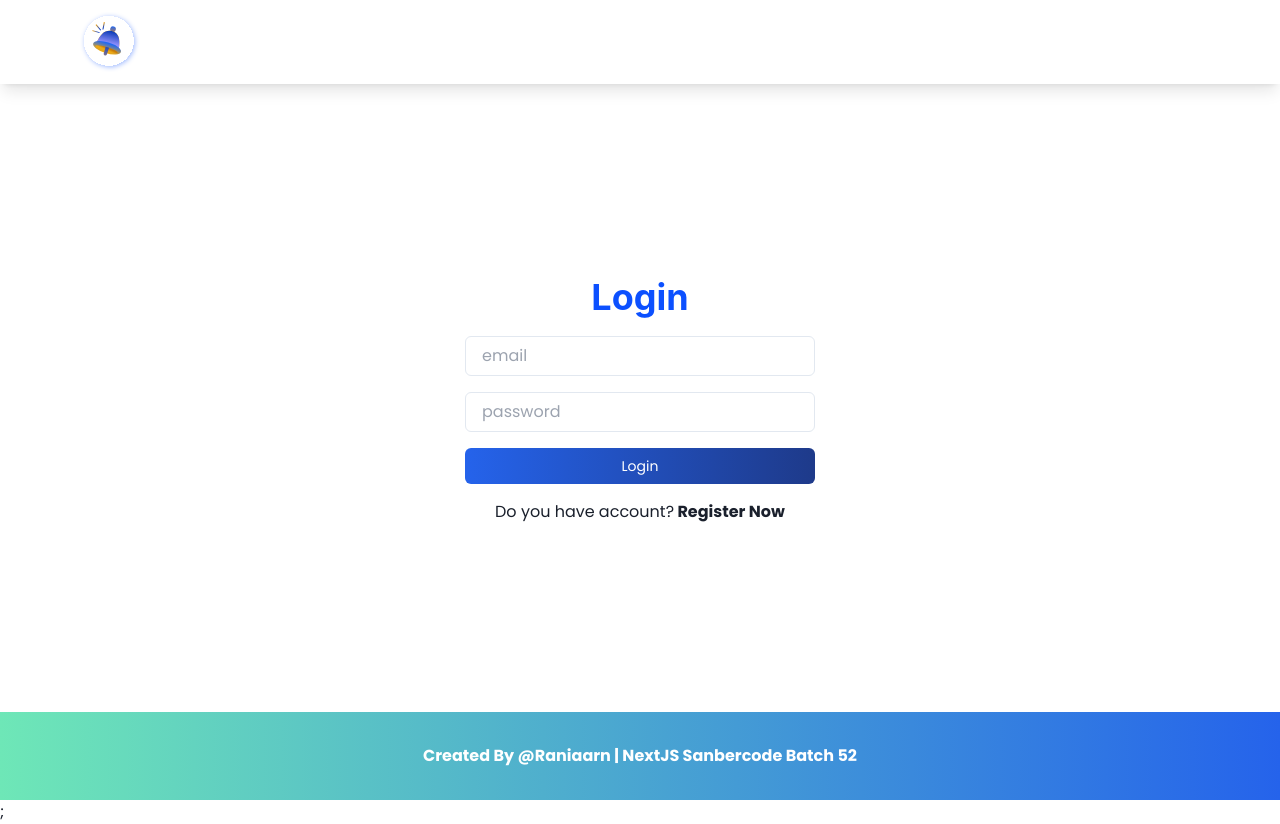
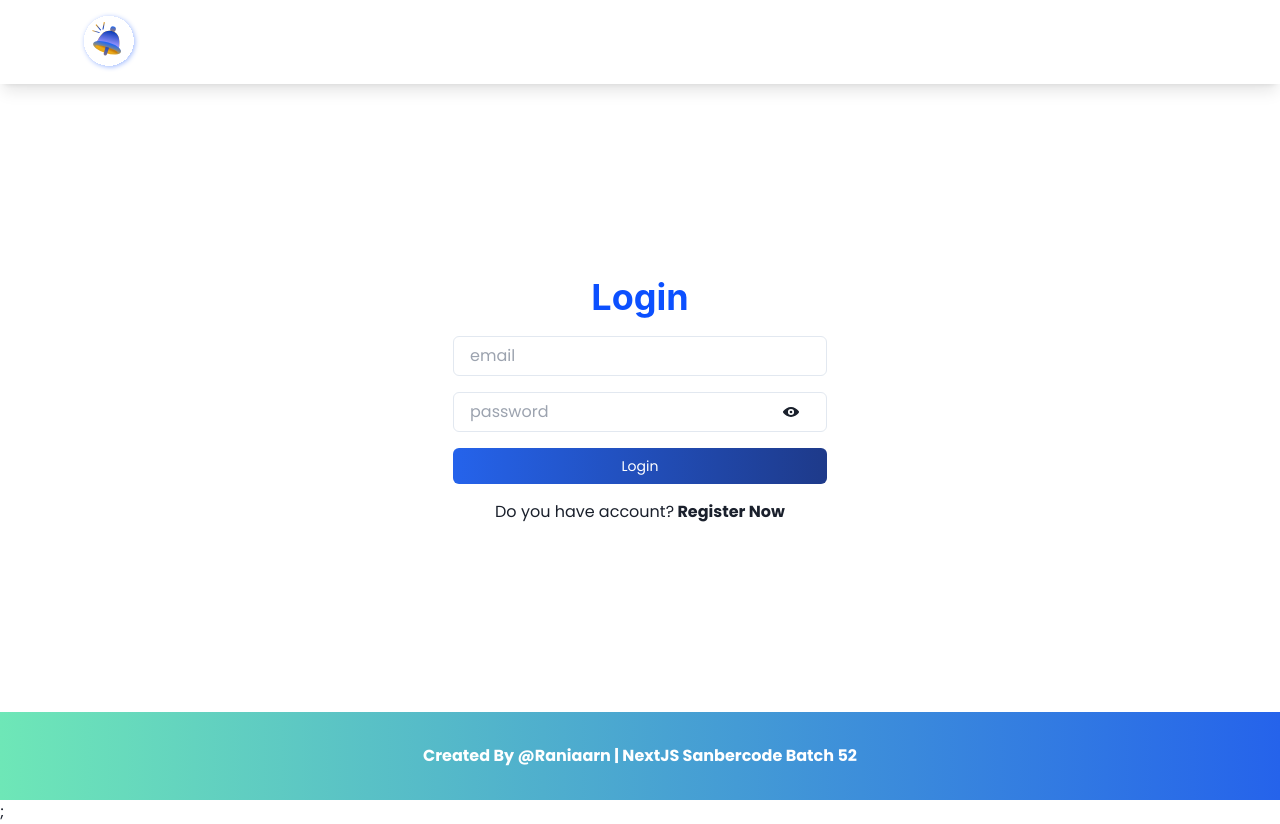
Before and after one commit to raniaarn/Memoar, a Next.js app: page /login in a window 1280 px wide. Built offline with nearby package versions, Linux system fonts and the light colour scheme; no server answers.

Commit message:
feat(authentication): create profile page

```diff
--- a/src/components/elements/DropDown/index.tsx
+++ b/src/components/elements/DropDown/index.tsx
@@ -6,6 +6,7 @@ import Cookies from 'js-cookie';
 import toast from 'react-hot-toast';
 import { useRouter } from 'next/router';
 import { DropDownProps } from './interface';
+import Link from 'next/link';
 
 export const DropDown = ({ username }: DropDownProps) => {
   const [isOpen, setIsOpen] = useState<boolean>(false)
@@ -70,16 +71,16 @@ export const DropDown = ({ username }: DropDownProps) => {
             aria-labelledby='options-menu'
           >
             <div className='py-1'>
+              <Link href="/profile">
+                <div className='block px-4 py-2 text-sm hover:bg-green-300 hover:rounded-2xl cursor-pointer'>
+                  Profile
+                </div>
+              </Link>
               <div
                 className='block px-4 py-2 text-sm hover:bg-red-500 hover:rounded-2xl cursor-pointer'
                 onClick={handleLogout}
               >
                 Logout
-              </div>
-              <div
-                className='block px-4 py-2 text-sm hover:bg-green-300 hover:rounded-2xl cursor-pointer'
-              >
-                Profile
               </div>
             </div>
           </div>
--- a/src/components/elements/Navbar/index.tsx
+++ b/src/components/elements/Navbar/index.tsx
@@ -76,6 +76,9 @@ export const Navbar = () => {
                 <Link href={"/"} className='text-blue-500'>
                   Posts
                 </Link>
+                <Link href={"/"} className='text-blue-500'>
+                  Notifications
+                </Link>
                 <DropDown username={userData?.data.name} />
               </>
             ) :
--- a/src/components/modules/LandingModule/index.tsx
+++ b/src/components/modules/LandingModule/index.tsx
@@ -26,7 +26,7 @@ export const LandingModule = () => {
         <div className="text-black font-bold xl:text-[32px]">Ring the Bell of Your Memories!</div>
         {!userData?.data ?
           (
-            <Link href="/">
+            <Link href="/register">
               <button
                 className="px-6 py-2 bg-gradient-to-r from-blue-600 to-blue-900 rounded-md justify-center items-center text-white text-lg">
                 Join Memoar now!
--- /dev/null
+++ b/src/components/modules/ProfileModule/index.tsx
@@ -0,0 +1,14 @@
+import { ProfileDataSection } from "./sections"
+import dynamic from "next/dynamic";
+
+const LayoutComponent = dynamic(
+  () => import('@/components/Layout').then(mod => mod.Layout)
+);
+
+export const ProfileModule = () => (
+  <LayoutComponent>
+    <section>
+      <ProfileDataSection />
+    </section>
+  </LayoutComponent>
+)
--- /dev/null
+++ b/src/components/modules/ProfileModule/sections/ProfileDataSection/index.tsx
@@ -0,0 +1,21 @@
+import { UserContext } from '@/components';
+import { useContext } from 'react';
+import React from 'react';
+
+export const ProfileDataSection = () => {
+  const userData = useContext(UserContext)
+  const firstName = userData?.data.name ? userData.data.name.charAt(0) : '';
+
+  return (
+    <div className='justify-center items-center gap-8 inline-flex'>
+      <div className="flex justify-center items-center bg-blue-600 text-white p-2 rounded-full w-[80px] h-[80px]  text-4xl">
+        {firstName}
+      </div>
+
+      <div className="flex-col justify-start items-start gap-2 inline-flex">
+        <div className="text-black text-3xl font-bold">{userData?.data.name}</div>
+        <div className="text-black text-xl font-normal">{userData?.data.email}</div>
+      </div>
+    </div>
+  )
+}
--- /dev/null
+++ b/src/components/modules/ProfileModule/sections/index.tsx
@@ -0,0 +1 @@
+export * from './ProfileDataSection'
--- a/src/components/modules/index.tsx
+++ b/src/components/modules/index.tsx
@@ -1 +1,2 @@
 export * from './LandingModule'
+export * from './ProfileModule'
--- a/src/pages/login/index.tsx
+++ b/src/pages/login/index.tsx
@@ -1,4 +1,4 @@
-import { Flex, Stack, Heading, FormControl, Input, Button, Center } from "@chakra-ui/react"
+import { Flex, Stack, Heading, FormControl, Input, InputGroup, InputRightElement, IconButton } from "@chakra-ui/react"
 import { useState } from "react"
 import { useMutation } from "@/components"
 import toast from 'react-hot-toast';
@@ -6,6 +6,7 @@ import Cookies from 'js-cookie'
 import { useRouter } from "next/router";
 import dynamic from "next/dynamic";
 import Link from "next/link";
+import { ViewIcon, ViewOffIcon } from '@chakra-ui/icons';
 
 const LayoutComponent = dynamic(
   () => import('@/components/Layout').then(mod => mod.Layout)
@@ -18,6 +19,7 @@ export default function Login() {
     email: "",
     password: ""
   })
+  const [showPassword, setShowPassword] = useState(false);
 
   const handleSubmit = async () => {
     const response = await mutate({
@@ -39,6 +41,11 @@ export default function Login() {
     router.push('/');
   }
 
+  const handleTogglePasswordVisibility = () => {
+    setShowPassword(!showPassword);
+  };
+
+
   return (
     <LayoutComponent metaTitle="Login" metaDescription="Join Memoar">
       <Flex alignItems="center" justifyContent="center">
@@ -54,12 +61,22 @@ export default function Login() {
             />
           </FormControl>
           <FormControl>
-            <Input
-              value={payload?.password}
-              onChange={(event) => setPayload({ ...payload, password: event.target.value })}
-              placeholder="password"
-              type="password"
-            />
+            <InputGroup>
+              <Input
+                value={payload?.password}
+                onChange={(event) => setPayload({ ...payload, password: event.target.value })}
+                placeholder="password"
+                type={showPassword ? 'text' : 'password'}
+              />
+              <InputRightElement width="4.5rem">
+                <IconButton
+                  aria-label={showPassword ? 'Hide password' : 'Show password'}
+                  icon={showPassword ? <ViewOffIcon /> : <ViewIcon />}
+                  onClick={handleTogglePasswordVisibility}
+                  variant="ghost"
+                />
+              </InputRightElement>
+            </InputGroup>
           </FormControl>
           <FormControl alignItems="center" justifyContent="center">
             <button
--- /dev/null
+++ b/src/pages/profile/index.tsx
@@ -0,0 +1,9 @@
+import { ProfileModule } from "@/components"
+
+export default function Home() {
+  return (
+    <>
+      <ProfileModule />
+    </>
+  )
+}
```
